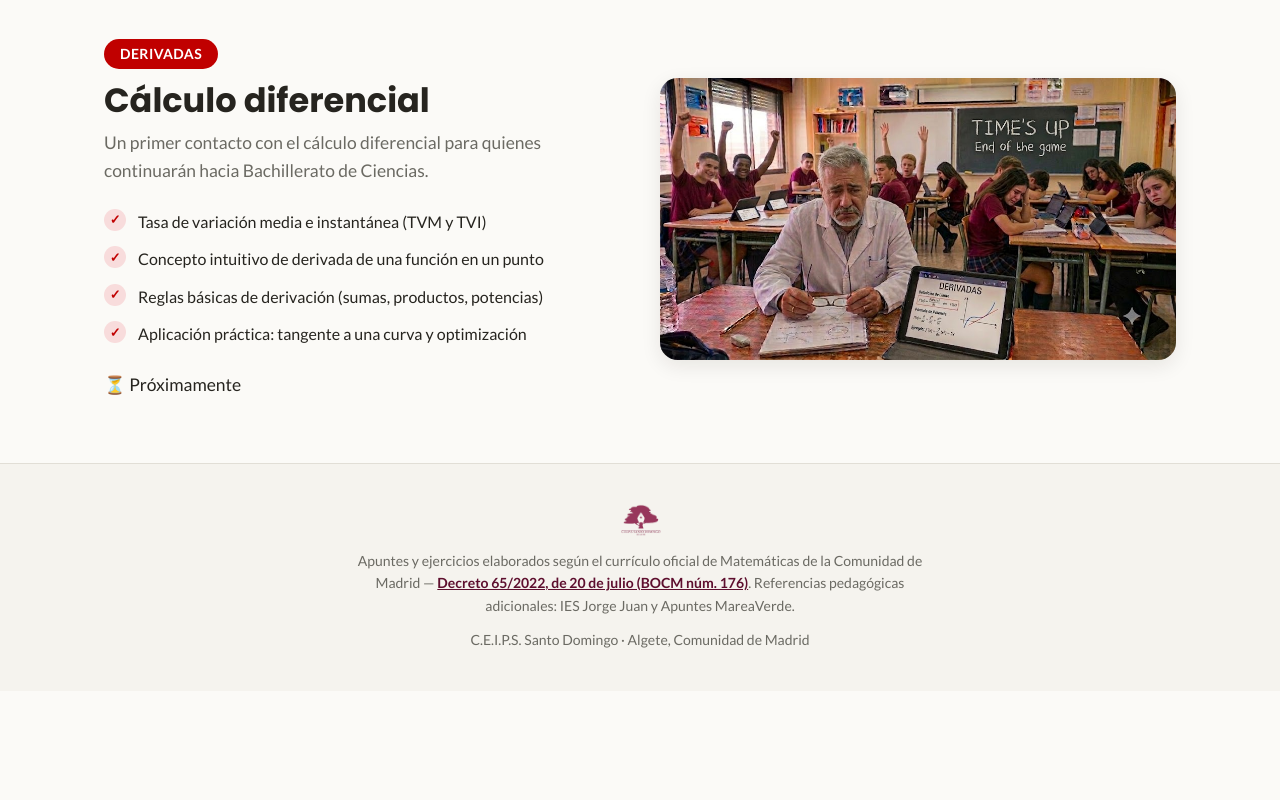
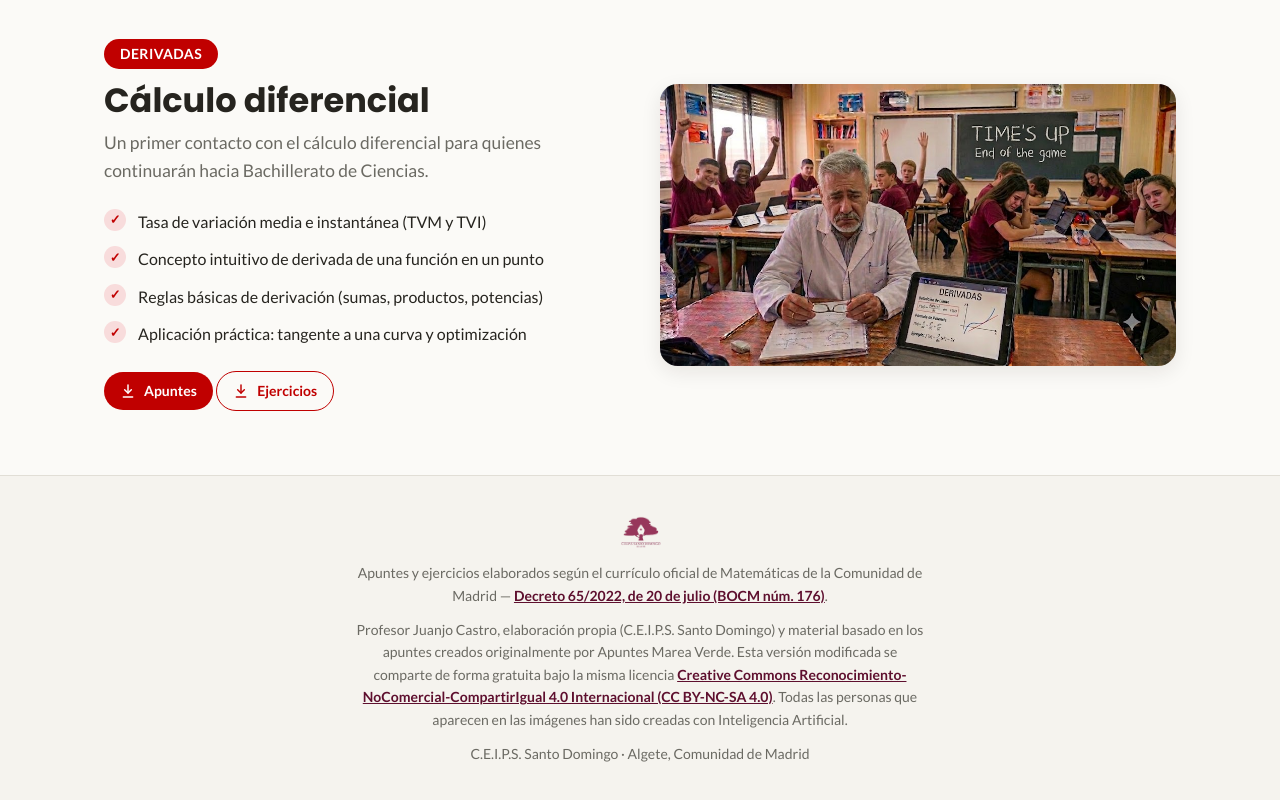
Before and after one commit to Juanhocastro/Mates_Academicas, a plain HTML site: page ampliacion.html in a window 1280 px wide. Shown: the part 390-1190 px from the top of the page. Before the commit the page ends 1081 px from the top, so only its background shows below. Drawn offline with Linux system fonts and the light colour scheme.

Commit message:
Add files via upload

```diff
--- a/ampliacion.html
+++ b/ampliacion.html
@@ -50,7 +50,10 @@
           <p class="section-sub" style="margin-bottom:0">Un primer contacto con el cálculo diferencial para quienes
           continuarán hacia Bachillerato de Ciencias.</p>
           <ul><li>Tasa de variación media e instantánea (TVM y TVI)</li><li>Concepto intuitivo de derivada de una función en un punto</li><li>Reglas básicas de derivación (sumas, productos, potencias)</li><li>Aplicación práctica: tangente a una curva y optimización</li></ul>
-          <span class="proximamente-tag">⏳ Próximamente</span>
+          <div class="btn-row">
+            <a class="btn btn-sm" style="--btn-color:var(--bloque-amp)" href="assets/pdf/T17_Apuntes_calculo_diferencial.pdf" target="_blank" rel="noopener"><svg viewBox="0 0 24 24" fill="none" stroke="currentColor" stroke-width="2.2" stroke-linecap="round" stroke-linejoin="round"><path d="M12 3v12"/><path d="M7 10l5 5 5-5"/><path d="M5 21h14"/></svg> Apuntes</a>
+            <a class="btn btn-sm btn-outline" style="--btn-color:var(--bloque-amp)" href="assets/pdf/T17_Ejercicios_calculo_diferencial.pdf" target="_blank" rel="noopener"><svg viewBox="0 0 24 24" fill="none" stroke="currentColor" stroke-width="2.2" stroke-linecap="round" stroke-linejoin="round"><path d="M12 3v12"/><path d="M7 10l5 5 5-5"/><path d="M5 21h14"/></svg> Ejercicios</a>
+          </div>
         </div>
         <div class="amp-photo">
           <img src="assets/img/ampliacion.jpg" alt="Aula de 4º ESO trabajando con tabletas sobre el concepto de derivada">
@@ -62,8 +65,11 @@
     <div class="wrap">
       <img src="assets/img/logo.png" alt="" style="height:34px;opacity:.85" aria-hidden="true">
       <p>Apuntes y ejercicios elaborados según el currículo oficial de Matemáticas de la Comunidad de Madrid —
-      <a href="https://www.bocm.es/eli/es-md/d/2022/07/20/65/con" target="_blank" rel="noopener">Decreto 65/2022, de 20 de julio (BOCM núm. 176)</a>.
-      Referencias pedagógicas adicionales: IES Jorge Juan y Apuntes MareaVerde.</p>
+      <a href="https://www.bocm.es/eli/es-md/d/2022/07/20/65/con" target="_blank" rel="noopener">Decreto 65/2022, de 20 de julio (BOCM núm. 176)</a>.</p>
+      <p>Profesor Juanjo Castro, elaboración propia (C.E.I.P.S. Santo Domingo) y material basado en los apuntes creados
+      originalmente por Apuntes Marea Verde. Esta versión modificada se comparte de forma gratuita bajo la misma licencia
+      <a href="https://creativecommons.org/licenses/by-nc-sa/4.0/deed.es" target="_blank" rel="noopener">Creative Commons Reconocimiento-NoComercial-CompartirIgual 4.0 Internacional (CC BY-NC-SA 4.0)</a>.
+      Todas las personas que aparecen en las imágenes han sido creadas con Inteligencia Artificial.</p>
       <p>C.E.I.P.S. Santo Domingo · Algete, Comunidad de Madrid</p>
     </div>
   </footer>
```
